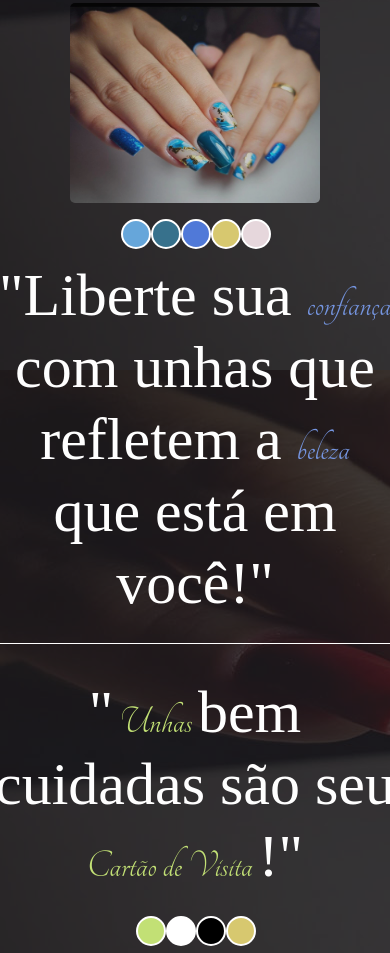
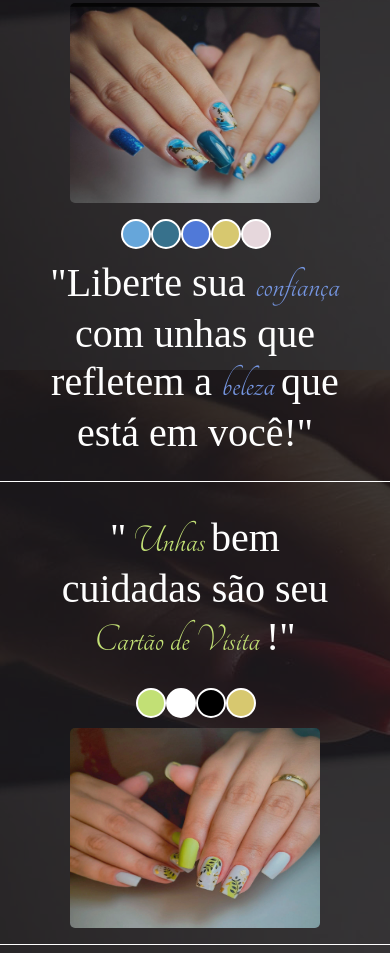
Before and after one commit to 1mGabriel/site-unha-esmalte-cor, a plain HTML site: page index.html in a window 390 px wide. Shown: the part 1166-2119 px from the top of the page. Drawn offline with nearby package versions, Linux system fonts and the light colour scheme; a web font is replaced by a local one.

Commit message:
last commit

```diff
--- a/css/style.css
+++ b/css/style.css
@@ -654,4 +654,11 @@ footer{
     .pemao{
         display: none;
     }
+    .h1-nail{
+        width: 300px;
+    }
+    .destaque-container h1{
+        font-size: 40px;
+
+    }
 }
--- a/index.html
+++ b/index.html
@@ -91,13 +91,13 @@
             <div  data-aos="zoom-in" class="color ligth"></div>
             </div>
             <div  data-aos="fade-up" class="descritpion">
-                <h1>"Liberte sua <span> confiança </span> com unhas que refletem a <span> beleza </span> que está em você!"</h1>
+                <h1  class="h1-nail">"Liberte sua <span> confiança </span> com unhas que refletem a <span> beleza </span> que está em você!"</h1>
             </div>
         </section>
 
         <section id="destaques" class="destaque-container reverse">
             <div  data-aos="fade-up" class="descritpion-lemon z-index1">
-                <h1>"<span class="spanlemon"> Unhas </span> bem cuidadas são seu <span>Cartão de Visita </span>!"</h1>
+                <h1 class="h1-nail" >"<span class="spanlemon"> Unhas </span> bem cuidadas são seu <span>Cartão de Visita </span>!"</h1>
             </div>
             <div class="colors z-index2" >
                 <div  data-aos="zoom-in" class="color lemon"></div>
@@ -121,7 +121,7 @@
                 <div  data-aos="zoom-in" class="color purplepink"></div>
             </div>
             <div  data-aos="fade-up" class="descritpion-purplepink">
-                <h1>"Transforme suas unhas em <span id="spanpurple-shine" > obras de arte </span>  e deixe sua beleza brilhar em cada gesto."
+                <h1  class="h1-nail">"Transforme suas unhas em <span id="spanpurple-shine" > obras de arte </span>  e deixe sua beleza brilhar em cada gesto."
                 </h1>
             </div>
 
```
